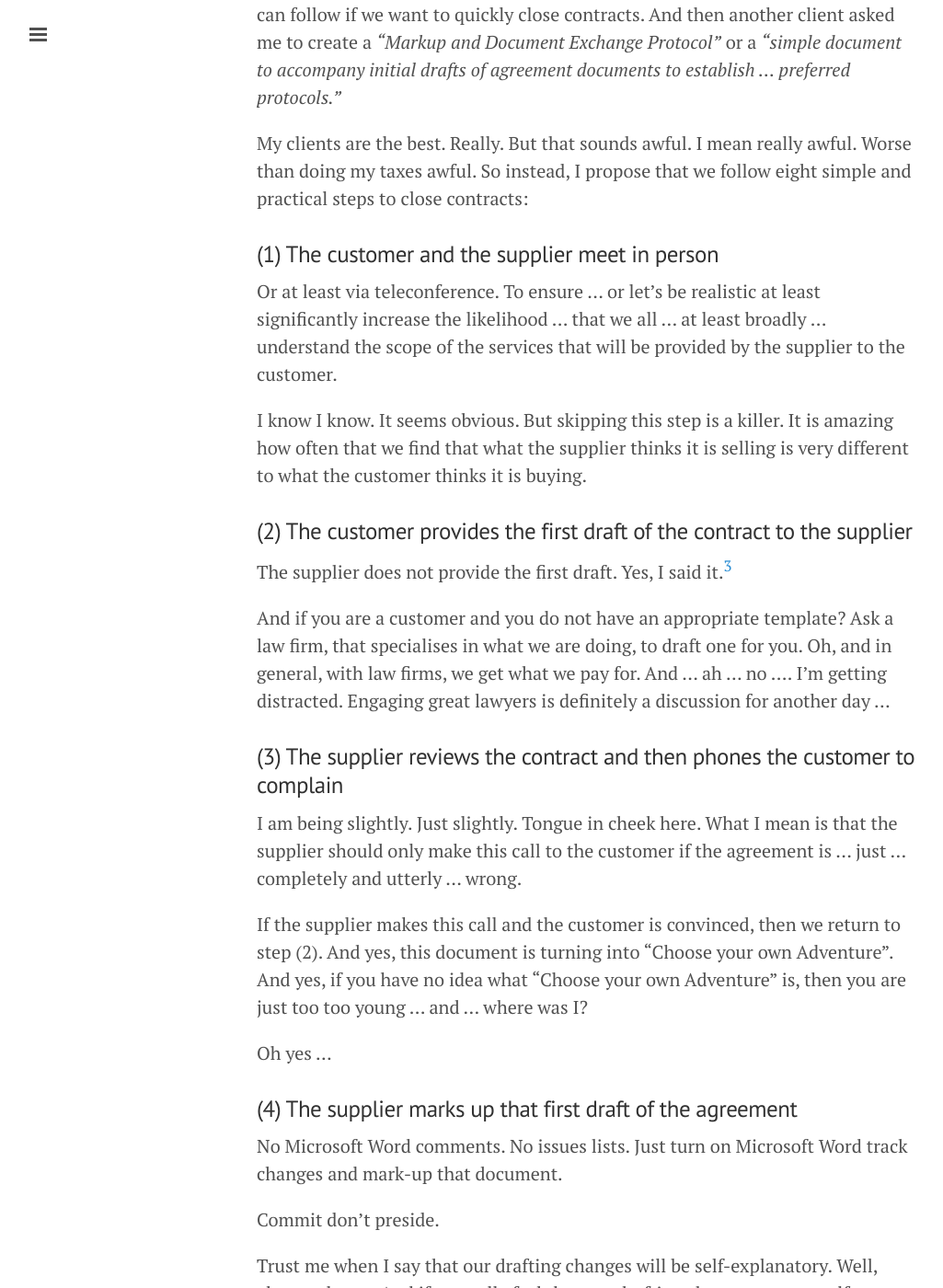
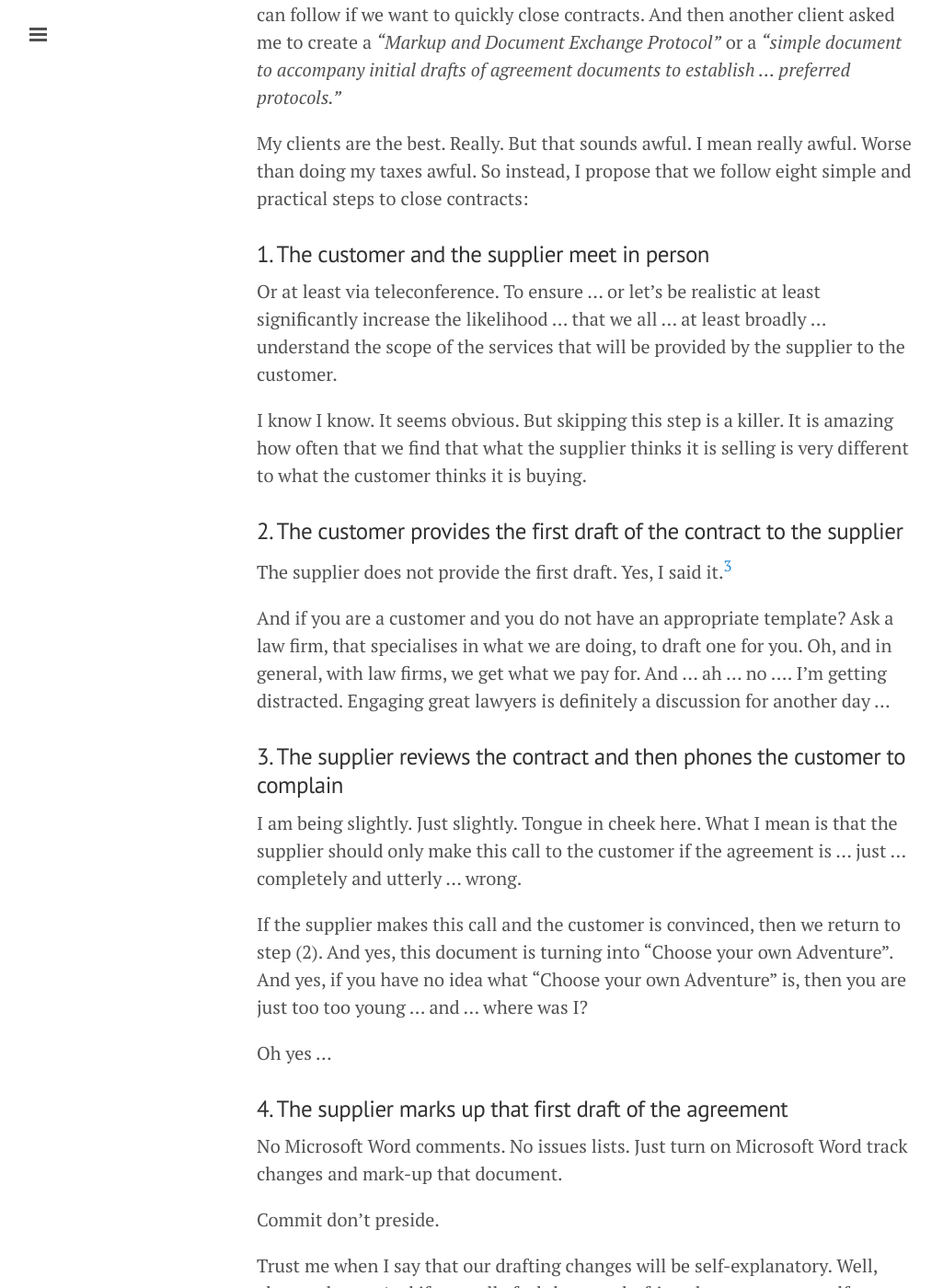
Before and after one commit to imclaren/blog, a Jekyll site: the page built from _posts/2014-07-14-8-steps.md, in a window 1280 px wide and 1400 px high, scrolled down 543 px. Shown: the whole window at 92% size, without its empty margins (1-1026 px from the left). Built offline with Jekyll 4.4.1, drawn with Linux system fonts in a browser that asks for light colours; Markdown is read by kramdown in place of the engine named in the settings; some of the changed text lies outside the part shown.

Commit message:
Adding pages 24

```diff
--- a/_posts/2014-07-14-8-steps.md
+++ b/_posts/2014-07-14-8-steps.md
@@ -15,24 +15,24 @@
 
 My clients are the best.  Really.  But that sounds awful.  I mean really awful.  Worse than doing my taxes awful.  So instead, I propose that we follow eight simple and practical steps to close contracts:
 
-###(1) The customer and the supplier meet in person
+### 1. The customer and the supplier meet in person
 Or at least via teleconference.  To ensure ... or let's be realistic at least significantly increase the likelihood ... that we all ... at least broadly ... understand the scope of the services that will be provided by the supplier to the customer.
 
 I know I know.  It seems obvious.  But skipping this step is a killer.  It is amazing how often that we find that what the supplier thinks it is selling is very different to what the customer thinks it is buying.
 
-###(2) The customer provides the first draft of the contract to the supplier
+### 2. The customer provides the first draft of the contract to the supplier
 The supplier does not provide the first draft.  Yes, I said it.<sup>[3](#3)</sup>
 
 And if you are a customer and you do not have an appropriate template?  Ask a law firm, that specialises in what we are doing, to draft one for you.  Oh, and in general, with law firms, we get what we pay for.  And ... ah ... no ....  I'm getting distracted.  Engaging  great lawyers is definitely a discussion for another day ...
 
-###(3) The supplier reviews the contract and then phones the customer to complain
+### 3. The supplier reviews the contract and then phones the customer to complain
 I am being slightly.  Just slightly.  Tongue in cheek here.  What I mean is that the supplier should only make this call to the customer if the agreement is ... just ... completely and utterly ... wrong.
 
 If the supplier makes this call and the customer is convinced, then we return to step (2).  And yes, this document is turning into "Choose your own Adventure".  And yes, if you have no idea what "Choose your own Adventure" is, then you are just too too young ... and ... where was I?
 
 Oh yes ...
 
-###(4) The supplier marks up that first draft of the agreement
+### 4. The supplier marks up that first draft of the agreement
 
 No Microsoft Word comments.  No issues lists.  Just turn on Microsoft Word track changes and mark-up that document.
 
@@ -44,19 +44,19 @@
 
 And for what it's worth, these comments really pop if you highlight them in yellow.  I'm just saying.  But anyway ...
 
-###(5) The customer reviews the supplier's draft and then phones the supplier to complain
+### 5. The customer reviews the supplier's draft and then phones the supplier to complain
 
 Tongues and cheeks again.  At least a little.  The customer only needs to make this phone call if the supplier has not followed the above process.  Or if the supplier has "shredded" the contract.  For example, by ... oh, I don't know ... say ... deleting large chunks of the customer's drafting, and replacing that drafting with the supplier's standard terms and conditions.
 
 In other words, if we have not followed the process, then we return to step (4).  Or if we have followed the process then ...
 
-###(6) The customer marks up the supplier's draft of the agreement
+### 6. The customer marks up the supplier's draft of the agreement
 
 All of the rules in step (4) apply.  Accept all of the supplier's changes, turn on Microsoft Word track changes, and just mark-up the document.  We are trying to "close" the contract, so really try not to introduce new terms and conditions.
 
 Seriously.  Apologise to the supplier if we have to introduce whole new clauses.  Our goal is to hold our ground, or compromise if we must.  We will never finish if we keep adding new clauses.
 
-###(7) Continue exchanging drafts
+### 7. Continue exchanging drafts
 
 We will have built up some momentum now.  We close by (in descending order of preference):
 
@@ -74,7 +74,7 @@
 
 Resist getting in a room for days at a time from the start.  Unless we are into wasting our lives having fascinating meta-discussions regarding contracting principles.  In other words, let's just ...
 
-### (8) Close
+### 8. Close
 
 Close.  Close.  Close.  Apparently it is as simple as [ABC](http://www.youtube.com/watch?v=wVQPY4LlbJ4 "Sales") ...
 
```
